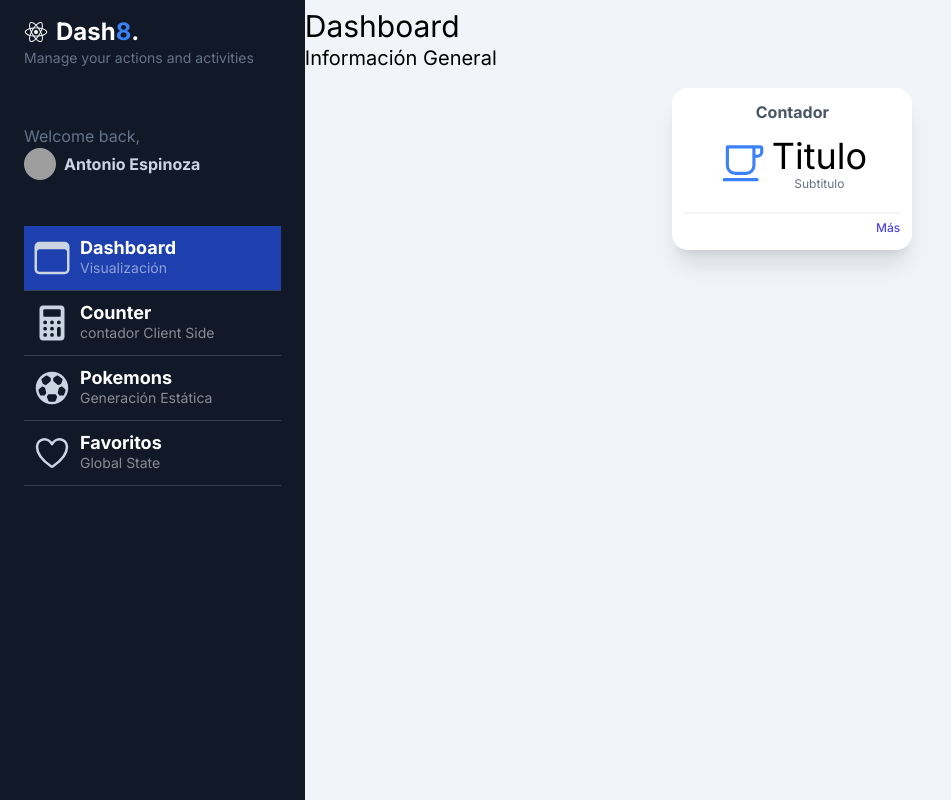
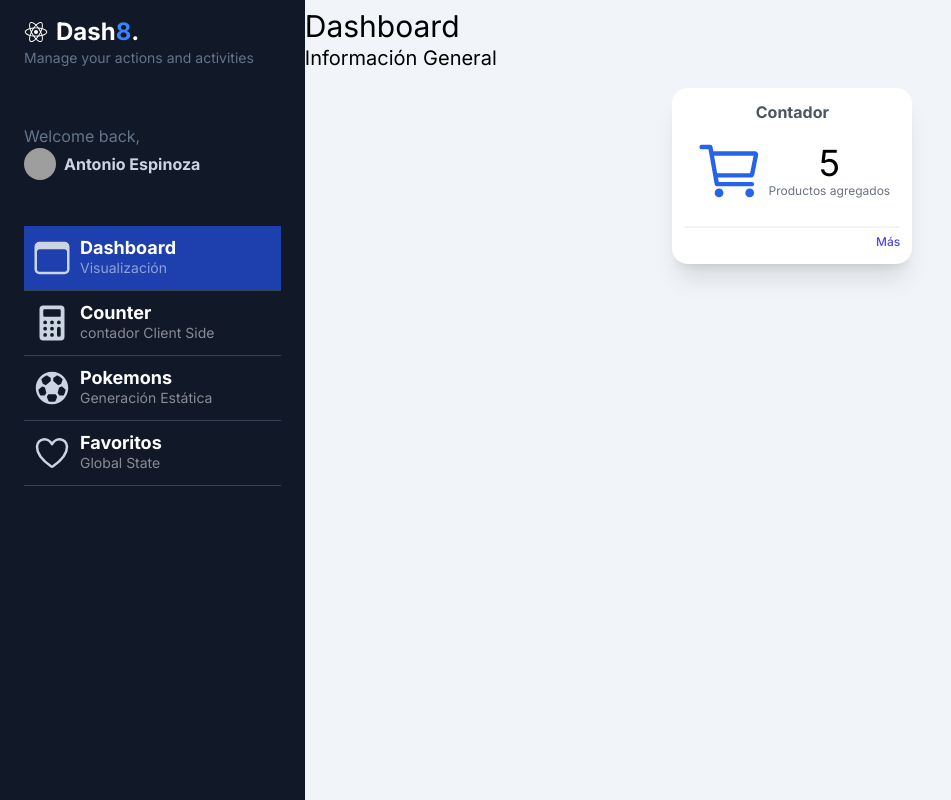
Before and after one commit to AntonioER9/my-dashboard, a Next.js app: page /dashboard/main in a window 1280 px wide. Shown: the whole page, without its empty margins (0-951 px from the left). Built offline with nearby package versions, Linux system fonts and the light colour scheme; grey boxes are pictures that could not be loaded.

Commit message:
add our first service by the way of frontend

```diff
--- /dev/null
+++ b/src/app/api/counter/route.ts
@@ -0,0 +1,22 @@
+import { NextResponse } from "next/server";
+
+
+export async function GET(request: Request) {
+
+  // console.log({ method: request.method });
+
+  return NextResponse.json({
+    method: 'GET',
+    count: 100,
+  });
+}
+
+export async function POST(request: Request) {
+
+  // console.log({ method: request.method });
+
+  return NextResponse.json({
+    method: 'POST',
+    count: 100,
+  });
+}
--- a/src/app/dashboard/main/page.tsx
+++ b/src/app/dashboard/main/page.tsx
@@ -1,4 +1,4 @@
-import { SimpleWidget } from "@/components";
+import { WidgetsGrid } from "@/components";
 
 
 export const metadata = {
@@ -10,9 +10,7 @@ export default function MainPage() {
     <div className="text-black">
       <h1 className="mt-2 text-3xl">Dashboard</h1>
       <span className="text-xl">Información General</span>
-      <div className="flex flex-wrap p-2 items-center justify-center">
-        <SimpleWidget/>
-      </div>
+      <WidgetsGrid/>
     </div>
   );
 }
--- a/src/components/SimpleWidget.tsx
+++ /dev/null
@@ -1,30 +0,0 @@
-import { IoCafeOutline } from "react-icons/io5"
-
-export const SimpleWidget = () => {
-  return (
-    <div className="bg-white shadow-xl my-2 p-3 sm:min-w-[25%] min-w-full  rounded-2xl border-1 border-gray-50 mx-2">
-      <div className="flex flex-col">
-        <div>
-          <h2 className="font-bold text-gray-600 text-center">Contador</h2>
-        </div>
-        <div className="my-3">
-          <div className="flex flex-row items-center justify-center space-x-1 ">
-            <div id="icon">
-              {/* Icono irá aquí */}
-              <IoCafeOutline size={50} className="text-blue-500"/>
-            </div>
-            <div id="temp" className="text-center">
-              <h4 className="text-4xl">Titulo</h4>
-              <p className="text-xs text-gray-500">Subtitulo</p>
-            </div>
-          </div>
-        </div>
-
-        <div className="w-full place-items-end text-right border-t-2 border-gray-100 mt-2">
-            <a href="#" className="text-indigo-600 text-xs font-medium">Más</a>
-        </div>
-
-      </div>
-    </div>
-  )
-}
--- /dev/null
+++ b/src/components/dashboard/SimpleWidget.tsx
@@ -0,0 +1,47 @@
+import Link from "next/link";
+
+interface Props {
+  title: string;
+  subTitle?: string;
+  label?: string;
+  icon?: React.ReactNode;
+  href?: string;
+}
+
+
+export const SimpleWidget = ({title, subTitle, label, icon, href}:Props) => {
+  return (
+    <div className="bg-white shadow-xl my-2 p-3 sm:min-w-[25%] min-w-full  rounded-2xl border-1 border-gray-50 mx-2">
+      <div className="flex flex-col">
+        {
+          label && (
+            <div>
+              <h2 className="font-bold text-gray-600 text-center">{label}</h2>
+            </div>
+          )
+        }
+        <div className="my-3">
+          <div className="flex flex-row items-center justify-center space-x-1 ">
+            {
+              icon
+            }
+            <div id="temp" className="text-center">
+              <h4 className="text-4xl">{title}</h4>
+              {
+                subTitle && (<p className="text-xs text-gray-500">{subTitle}</p>)
+              }
+            </div>
+          </div>
+        </div>
+        {
+          href && (
+            <div className="w-full place-items-end text-right border-t-2 border-gray-100 mt-2">
+              <Link href={href} className="text-indigo-600 text-xs font-medium">Más</Link>
+            </div>
+          )
+        }
+
+      </div>
+    </div>
+  )
+}
--- /dev/null
+++ b/src/components/dashboard/WidgetsGrid.tsx
@@ -0,0 +1,24 @@
+'use client';
+
+import { SimpleWidget } from "@/components"
+import { useAppSelector } from "@/store"
+import { IoCartOutline } from "react-icons/io5"
+
+
+export const WidgetsGrid = () => {
+
+    const isCart = useAppSelector(state => state.counter.count);
+
+    return (
+        <div className="flex flex-wrap p-2 items-center justify-center">
+            <SimpleWidget
+                title={`${isCart}`}
+                subTitle="Productos agregados"
+                label="Contador"
+                icon={<IoCartOutline size={70} className="text-blue-600"/>}
+                href="/dashboard/counter"
+            />
+            {/* <SimpleWidget /> */}
+        </div>
+    )
+}
--- a/src/components/Sidebar.tsx
+++ b/src/components/sidebar/Sidebar.tsx
@@ -1,4 +1,4 @@
-import { SidebarMenuItem } from '@/components/SidebarMenuItem'
+import { SidebarMenuItem } from '@/components/sidebar/SidebarMenuItem'
 import Image from 'next/image'
 import React from 'react'
 import { IoBrowsersOutline, IoCalculator, IoFootball, IoHeartOutline, IoLogoReact } from 'react-icons/io5'
--- a/src/shopping-cart/components/CartCounter.tsx
+++ b/src/shopping-cart/components/CartCounter.tsx
@@ -1,10 +1,21 @@
 'use client';
 import { useAppDispatch, useAppSelector } from "@/store";
-import { addOne, substractOne } from "@/store/counter/counterSlice";
+import { addOne, initCounterState, substractOne } from "@/store/counter/counterSlice";
+import { useEffect } from "react";
 // import { useState } from "react";
 
 interface Props {
     value?: number;
+}
+
+export interface CounterResponse {
+    method: string;
+    count: number;
+}
+
+const getApiCounter = async():Promise<CounterResponse> => {
+    const data = await fetch('/api/counter').then(res => res.json());
+    return data;
 }
 
 export const CartCounter = ({value = 0}: Props) => {
@@ -12,6 +23,16 @@ export const CartCounter = ({value = 0}: Props) => {
     const count = useAppSelector(state => state.counter.count); //obtenemos el valor del state
     const dispatch = useAppDispatch(); //despachamos acciones
     // const [count, setCount] = useState(value);
+
+    // useEffect(() => {
+    //     dispatch(initCounterState(value));
+    // }, [dispatch, value])
+
+    useEffect(() => {
+      getApiCounter()
+        .then( ({ count }) => dispatch(initCounterState(count)))
+    }, [dispatch])
+
 
     return (
         <>
--- a/src/store/counter/counterSlice.ts
+++ b/src/store/counter/counterSlice.ts
@@ -1,17 +1,26 @@
 import { createSlice, PayloadAction } from '@reduxjs/toolkit'
 
 interface CounterState {
-    count: number
+    count: number;
+    isReady: boolean;
 }
 
 const initialState: CounterState = {
-    count: 5
+    count: 5,
+    isReady: false,
 }
 
 const counterSlice = createSlice({
   name: 'counter',
   initialState,
   reducers: { //Acciones que nosotros queremos mandar a llamar desde cualquier parte de la app para que cambien el valor del state
+
+    initCounterState(state, action: PayloadAction<number>) {
+      if(state.isReady) return;
+
+      state.count = action.payload;
+      state.isReady = true;
+    },
 
     addOne(state) {
       state.count++;
@@ -32,6 +41,6 @@ const counterSlice = createSlice({
   }
 });
 
-export const { addOne, substractOne, resetCount} = counterSlice.actions;
+export const { addOne, substractOne, resetCount, initCounterState} = counterSlice.actions;
 
 export default counterSlice.reducer;
```
Also changed, not shown: src/components/index.ts (+5 -2 lines), src/components/sidebar/SidebarMenuItem.tsx (renamed from src/components/SidebarMenuItem.tsx).
